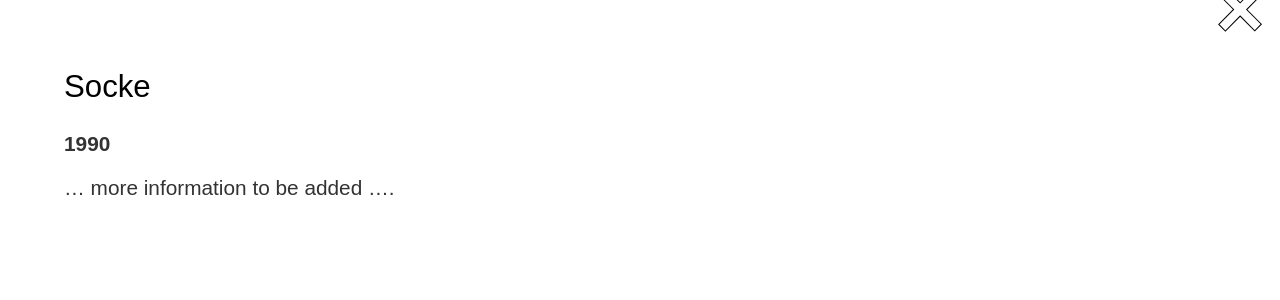
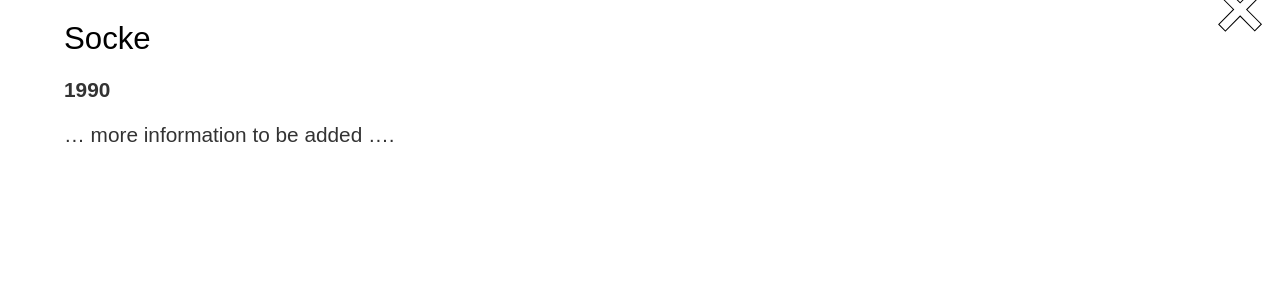
Before and after one commit to gebirgsbernd/gebirgsbernd.github.io, a Jekyll site: the page built from z_other/_posts/1990-01-01-socke.md, in a window 1280 px wide. Shown: the top 300 px of the page. Built offline with Jekyll 4.4.1, drawn with Linux system fonts in a browser that asks for light colours; some web fonts are replaced.

Commit message:
Bissl Layout getweaked

```diff
--- a/_layouts/post.html
+++ b/_layouts/post.html
@@ -17,7 +17,7 @@ layout: postdefault
 </a>
 {% endif %}
 <a href="/index"><div id="closebutton"><b>&times;</b></div></a>
-<div style="margin:5%">
+<div style="margin:5%; margin-top:0px">
     <h1>{{ page.title }}</h1>
     <div id="post">
       {{ content }}
--- a/css/main.css
+++ b/css/main.css
@@ -16,7 +16,6 @@ h1 {
     font-style: normal;
     font-weight: normal;
     font-size: 1.5em;
-    line-height: 1.5em;
     font-family: 'Darker Grotesque', sans-serif;
 }
 
@@ -122,7 +121,7 @@ p {
     border-radius: 5px;
     background: #eeeeee;
     padding: 0px;
-    margin: 5%;
+    margin: 3%;
 }
 @media only screen and (max-width: 600px){
     .post{
```
Also changed, not shown: 1 other file.
